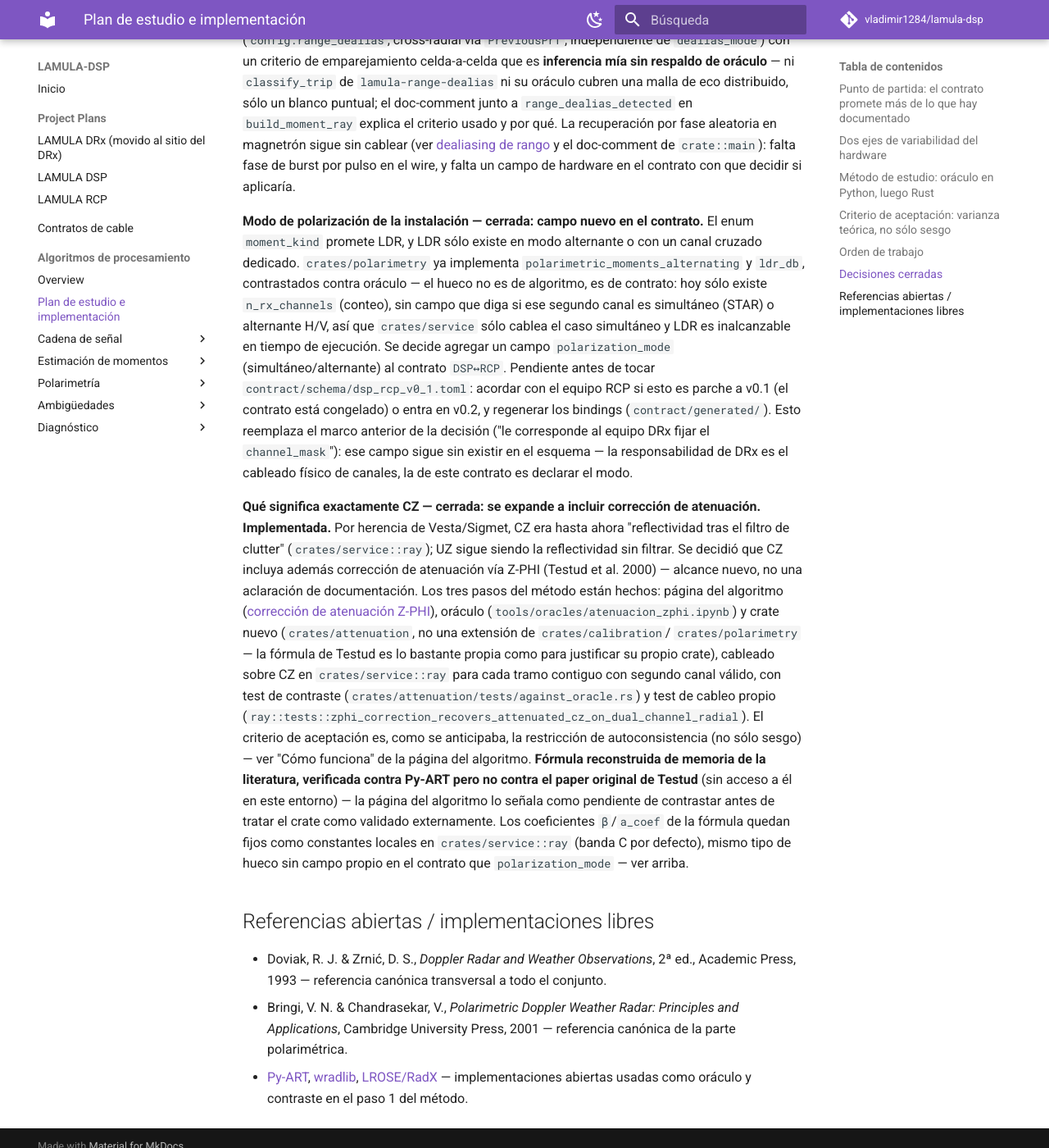
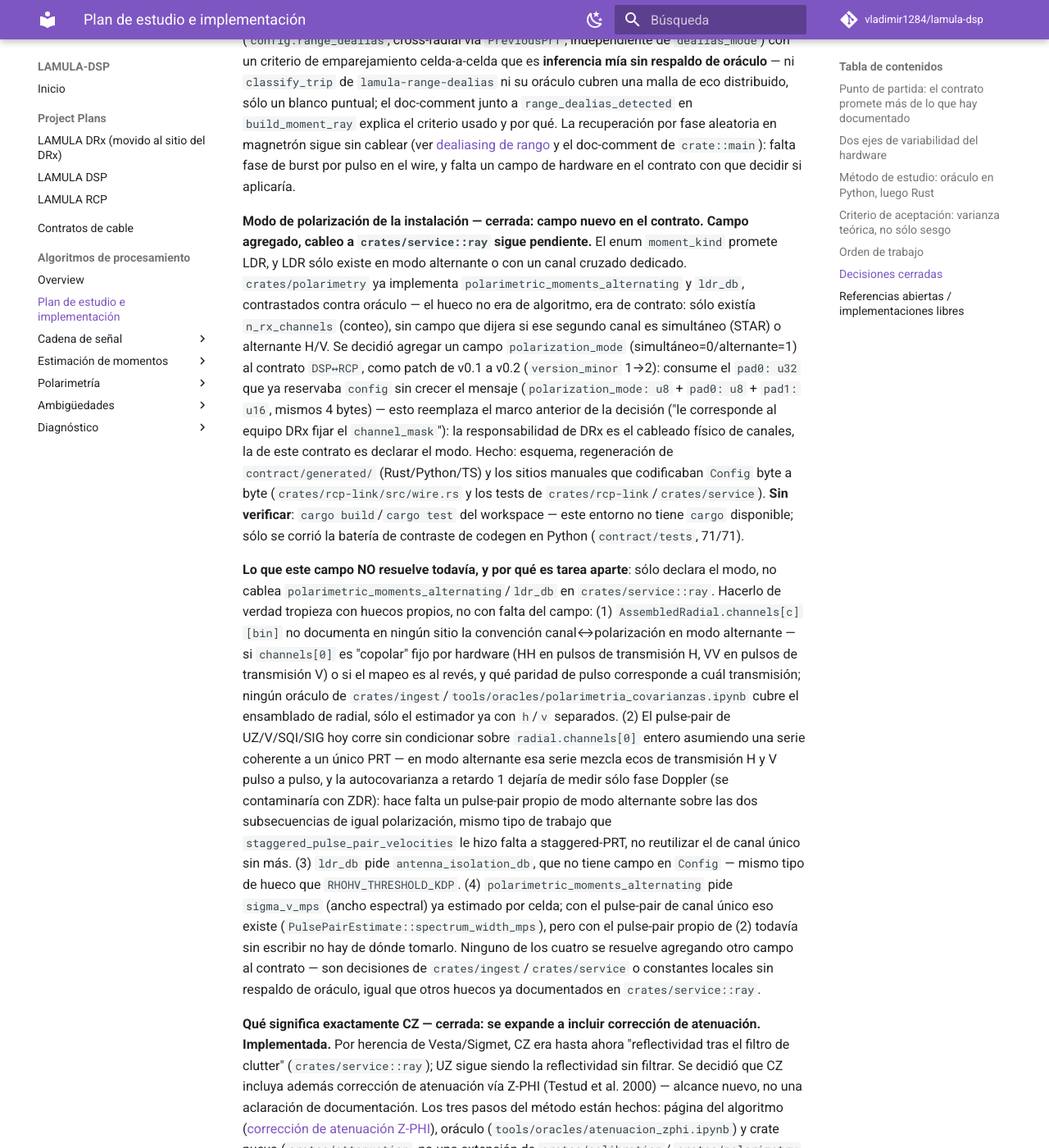
Before and after one commit to vladimir1284/lamula-dsp, an MkDocs documentation site: the page built from docs/algorithms/roadmap.md, in a window 1280 px wide and 1400 px high, scrolled down 4420 px. Shown: the whole window at 82% size. Built offline with MkDocs 1.6.1 and Material for MkDocs 9.7.7, drawn with Linux system fonts in a browser that asks for light colours; comment, search, counter and statistics services are not loaded.

Commit message:
Add polarization_mode field to DSP-RCP contract, v0.1 -> v0.2
Closes the "modo de polarización" decision in roadmap.md: config had no
field to say whether the second RX channel is simultaneous (STAR) or
alternating H/V, so LDR was unreachable at runtime even though
lamula-polarimetry already implements it. Reuses Config's reserved
pad0:u32 (split into polarization_mode:u8 + pad0:u8 + pad1:u16, same 4
bytes) so the wire size doesn't grow. Regenerated contract/generated
bindings and fixed the hand-written call sites (wire.rs decode, session/
validate/ray test configs, layout.rs offset assertions).

Wiring polarimetric_moments_alternating/ldr_db into service::ray is left
for a follow-up: it needs its own decisions (channel/polarity convention
in AssembledRadial, a coherent pulse-pair for alternating mode,
antenna_isolation_db) that this field alone doesn't resolve — documented
in roadmap.md.

Co-Authored-By: Claude Sonnet 5 <noreply@anthropic.com>

```diff
--- a/docs/algorithms/roadmap.md
+++ b/docs/algorithms/roadmap.md
@@ -206,21 +206,52 @@ de `crate::main`): falta fase de burst por pulso en el wire, y falta un
 campo de hardware en el contrato con que decidir si aplicaría.
 
 **Modo de polarización de la instalación — cerrada: campo nuevo en el
-contrato.** El enum `moment_kind` promete LDR, y LDR sólo existe en modo
-alternante o con un canal cruzado dedicado. `crates/polarimetry` ya
-implementa `polarimetric_moments_alternating` y `ldr_db`, contrastados
-contra oráculo — el hueco no es de algoritmo, es de contrato: hoy sólo existe
-`n_rx_channels` (conteo), sin campo que diga si ese segundo canal es
-simultáneo (STAR) o alternante H/V, así que `crates/service` sólo cablea el
-caso simultáneo y LDR es inalcanzable en tiempo de ejecución. Se decide
-agregar un campo `polarization_mode` (simultáneo/alternante) al contrato
-`DSP↔RCP`. Pendiente antes de tocar `contract/schema/dsp_rcp_v0_1.toml`:
-acordar con el equipo RCP si esto es parche a v0.1 (el contrato está
-congelado) o entra en v0.2, y regenerar los bindings (`contract/generated/`).
-Esto reemplaza el marco anterior de la decisión ("le corresponde al equipo
-DRx fijar el `channel_mask`"): ese campo sigue sin existir en el esquema —
-la responsabilidad de DRx es el cableado físico de canales, la de este
-contrato es declarar el modo.
+contrato. Campo agregado, cableo a `crates/service::ray` sigue pendiente.**
+El enum `moment_kind` promete LDR, y LDR sólo existe en modo alternante o con
+un canal cruzado dedicado. `crates/polarimetry` ya implementa
+`polarimetric_moments_alternating` y `ldr_db`, contrastados contra oráculo —
+el hueco no era de algoritmo, era de contrato: sólo existía `n_rx_channels`
+(conteo), sin campo que dijera si ese segundo canal es simultáneo (STAR) o
+alternante H/V. Se decidió agregar un campo `polarization_mode`
+(simultáneo=0/alternante=1) al contrato `DSP↔RCP`, como patch de v0.1 a v0.2
+(`version_minor` 1→2): consume el `pad0: u32` que ya reservaba `config` sin
+crecer el mensaje (`polarization_mode: u8` + `pad0: u8` + `pad1: u16`, mismos
+4 bytes) — esto reemplaza el marco anterior de la decisión ("le corresponde
+al equipo DRx fijar el `channel_mask`"): la responsabilidad de DRx es el
+cableado físico de canales, la de este contrato es declarar el modo. Hecho:
+esquema, regeneración de `contract/generated/` (Rust/Python/TS) y los sitios
+manuales que codificaban `Config` byte a byte (`crates/rcp-link/src/wire.rs`
+y los tests de `crates/rcp-link`/`crates/service`). **Sin verificar**:
+`cargo build`/`cargo test` del workspace — este entorno no tiene `cargo`
+disponible; sólo se corrió la batería de contraste de codegen en Python
+(`contract/tests`, 71/71).
+
+**Lo que este campo NO resuelve todavía, y por qué es tarea aparte**: sólo
+declara el modo, no cablea `polarimetric_moments_alternating`/`ldr_db` en
+`crates/service::ray`. Hacerlo de verdad tropieza con huecos propios, no con
+falta del campo: (1) `AssembledRadial.channels[c][bin]` no documenta en
+ningún sitio la convención canal↔polarización en modo alternante — si
+`channels[0]` es "copolar" fijo por hardware (HH en pulsos de transmisión H,
+VV en pulsos de transmisión V) o si el mapeo es al revés, y qué paridad de
+pulso corresponde a cuál transmisión; ningún oráculo de
+`crates/ingest`/`tools/oracles/polarimetria_covarianzas.ipynb` cubre el
+ensamblado de radial, sólo el estimador ya con `h`/`v` separados. (2) El
+pulse-pair de UZ/V/SQI/SIG hoy corre sin condicionar sobre
+`radial.channels[0]` entero asumiendo una serie coherente a un único PRT —
+en modo alternante esa serie mezcla ecos de transmisión H y V pulso a pulso,
+y la autocovarianza a retardo 1 dejaría de medir sólo fase Doppler (se
+contaminaría con ZDR): hace falta un pulse-pair propio de modo alternante
+sobre las dos subsecuencias de igual polarización, mismo tipo de trabajo que
+`staggered_pulse_pair_velocities` le hizo falta a staggered-PRT, no reutilizar
+el de canal único sin más. (3) `ldr_db` pide `antenna_isolation_db`, que no
+tiene campo en `Config` — mismo tipo de hueco que `RHOHV_THRESHOLD_KDP`. (4)
+`polarimetric_moments_alternating` pide `sigma_v_mps` (ancho espectral) ya
+estimado por celda; con el pulse-pair de canal único eso existe
+(`PulsePairEstimate::spectrum_width_mps`), pero con el pulse-pair propio de
+(2) todavía sin escribir no hay de dónde tomarlo. Ninguno de los cuatro se
+resuelve agregando otro campo al contrato — son decisiones de
+`crates/ingest`/`crates/service` o constantes locales sin respaldo de
+oráculo, igual que otros huecos ya documentados en `crates/service::ray`.
 
 **Qué significa exactamente CZ — cerrada: se expande a incluir corrección de
 atenuación. Implementada.** Por herencia de Vesta/Sigmet, CZ era hasta ahora
```
Also changed, not shown: 12 other files.
